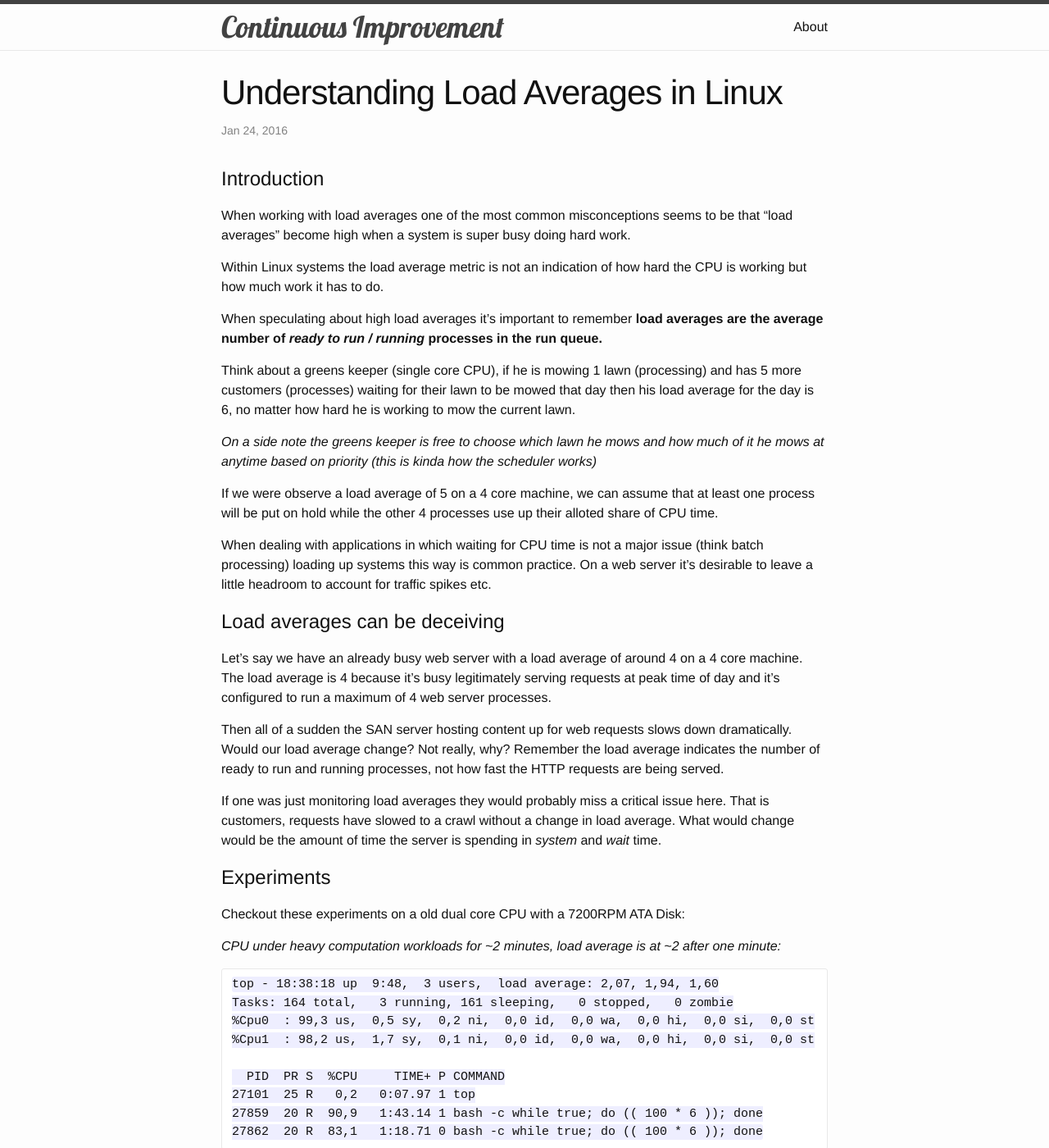
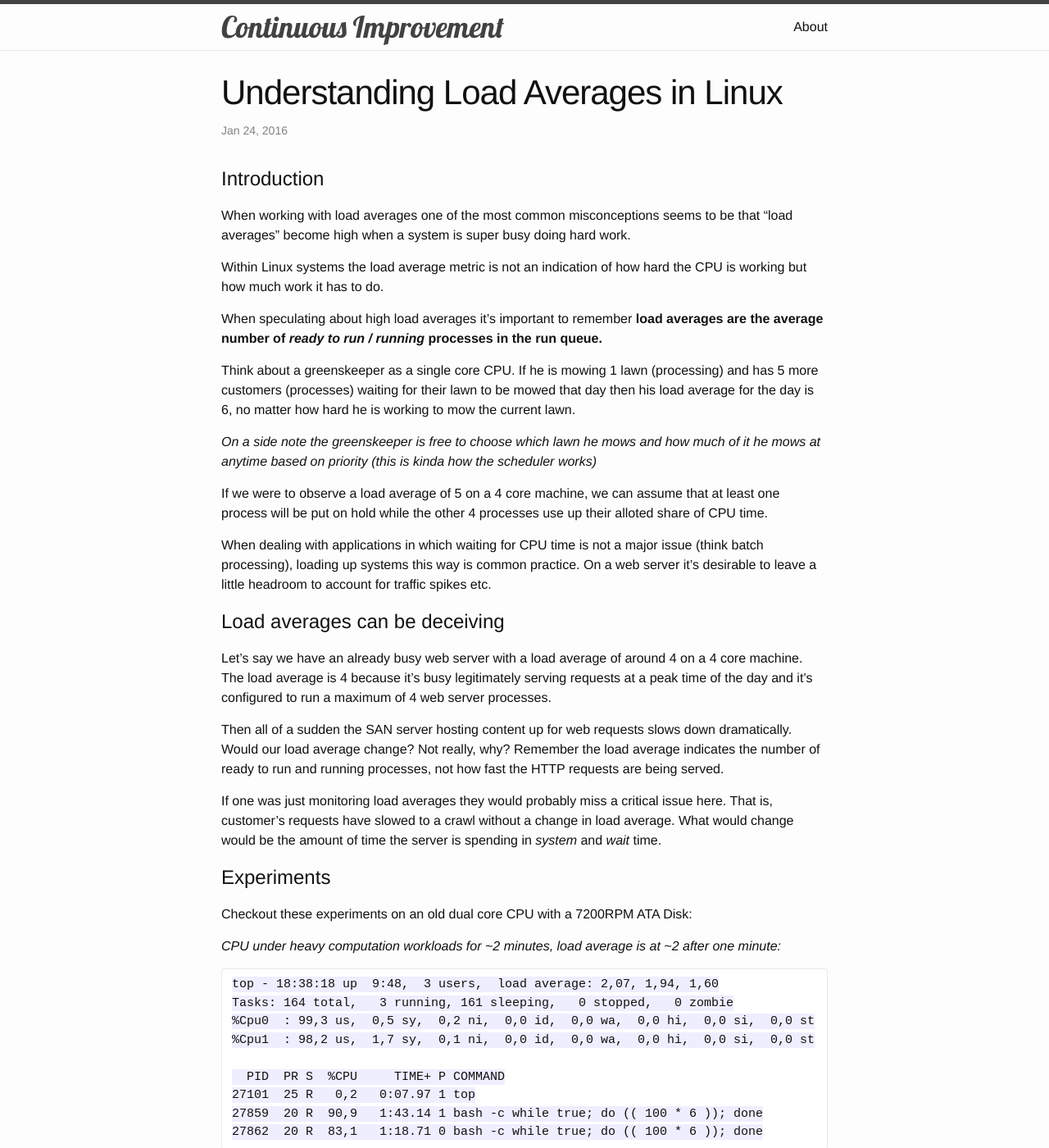
Before and after one commit to pmyjavec/pmyjavec.github.io, a Jekyll site: the page built from _posts/2016-01-24-load-averages.md, in a window 1280 px wide and 1400 px high. Shown: the whole window at 82% size. Built offline with Jekyll 4.4.1, drawn with Linux system fonts in a browser that asks for light colours; comment, search, counter and statistics services are not loaded.

Commit message:
Update 2016-01-24-load-averages.md

```diff
--- a/_posts/2016-01-24-load-averages.md
+++ b/_posts/2016-01-24-load-averages.md
@@ -7,7 +7,7 @@ categories: linux
 
 # Introduction
 
-When working with load averages one of the most common misconceptions seems to be  that "load averages" become high
+When working with load averages one of the most common misconceptions seems to be that "load averages" become high
 when a system is super busy doing hard work.
 
 Within Linux systems the load average metric is not an indication of how hard the CPU is working but how much work
@@ -16,37 +16,37 @@ it has to do.
 When speculating about high load averages it's important to remember **load averages are the average number of *ready
 to run / running* processes in the run queue.**
 
-Think about a greens keeper (single core CPU), if he is mowing 1 lawn (processing) and has 5 more customers (processes)
+Think about a greenskeeper as a single core CPU. If he is mowing 1 lawn (processing) and has 5 more customers (processes)
 waiting for their lawn to be mowed that day then his load average for the day is 6,
 no matter how hard he is working to mow the current lawn.
 
-*On a side note the greens keeper is free to choose which lawn he mows and how much of it he mows at anytime based on
+*On a side note the greenskeeper is free to choose which lawn he mows and how much of it he mows at anytime based on
 priority (this is kinda how the scheduler works)*
 
-If we were observe a load average of 5 on a 4 core machine, we can assume that at least one process will be put on
+If we were to observe a load average of 5 on a 4 core machine, we can assume that at least one process will be put on
 hold while the other 4 processes use up their alloted share of CPU time.
 
-When dealing with applications in which waiting for CPU time is not a major issue (think batch processing) loading up
+When dealing with applications in which waiting for CPU time is not a major issue (think batch processing), loading up
 systems this way is common practice. On a web server it's desirable to leave a little headroom to account for traffic
 spikes etc.
 
 # Load averages can be deceiving
 
 Let's say we have an already busy web server with a load average of around 4 on a 4 core machine. The load average is 4
-because it's busy legitimately serving requests at peak time of day and it's configured to run a maximum of 4 web
+because it's busy legitimately serving requests at a peak time of the day and it's configured to run a maximum of 4 web
 server processes.
 
 Then all of a sudden the SAN server hosting content up for web requests slows down dramatically.
 Would our load average change? Not really, why? Remember the load average indicates the number of ready to run and
 running processes, not how fast the HTTP requests are being served.
 
-If one was just monitoring load averages they would probably miss a critical issue here. That is customers, requests
+If one was just monitoring load averages they would probably miss a critical issue here. That is, customer's requests
 have slowed to a crawl without a change in load average.  What would change would be the amount of time the server is
 spending in *system* and *wait* time.
 
 # Experiments
 
-Checkout these experiments on a old dual core CPU with a 7200RPM ATA Disk:
+Checkout these experiments on an old dual core CPU with a 7200RPM ATA Disk:
 
 *CPU under heavy computation workloads for ~2 minutes, load average is at ~2 after one minute:*
 
```
